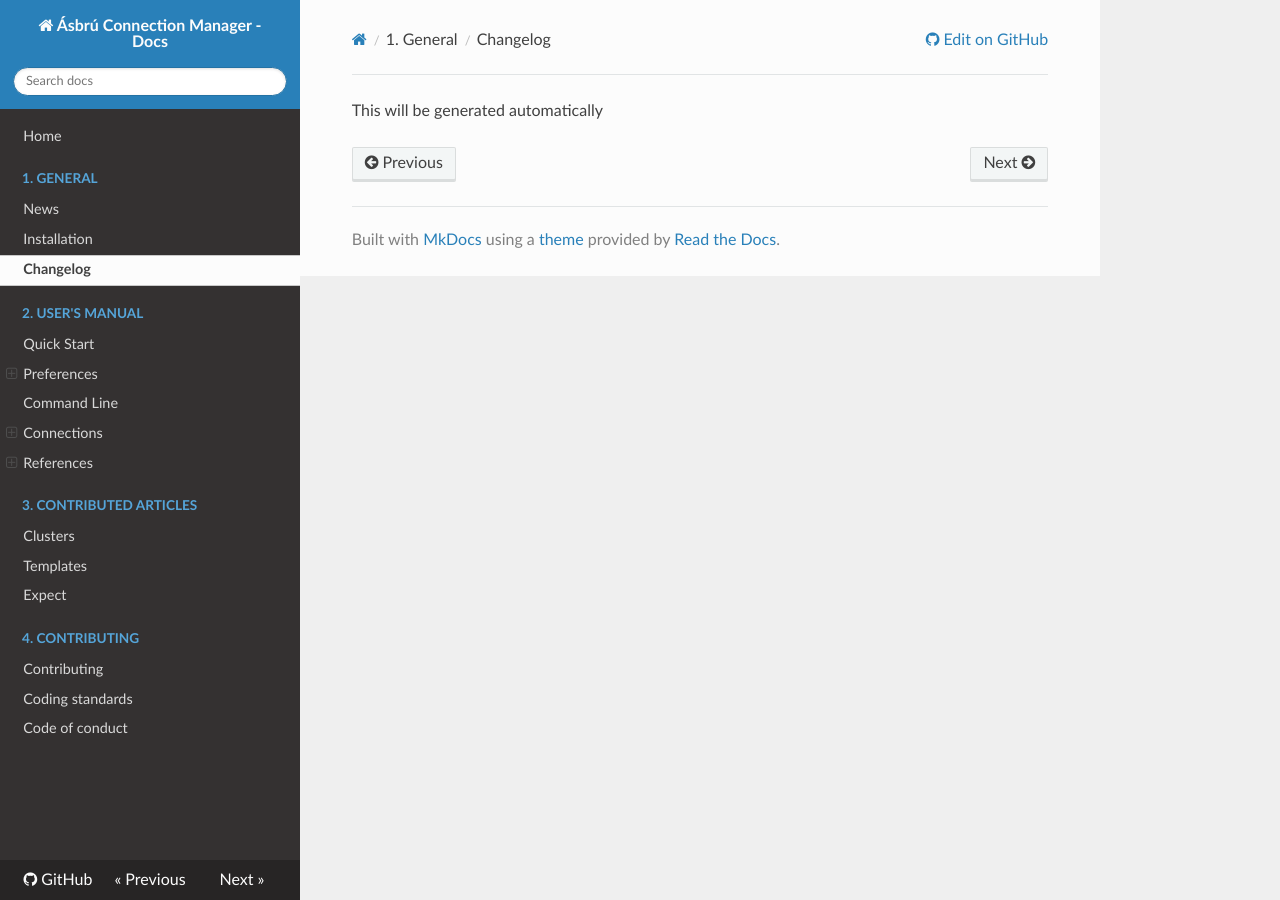
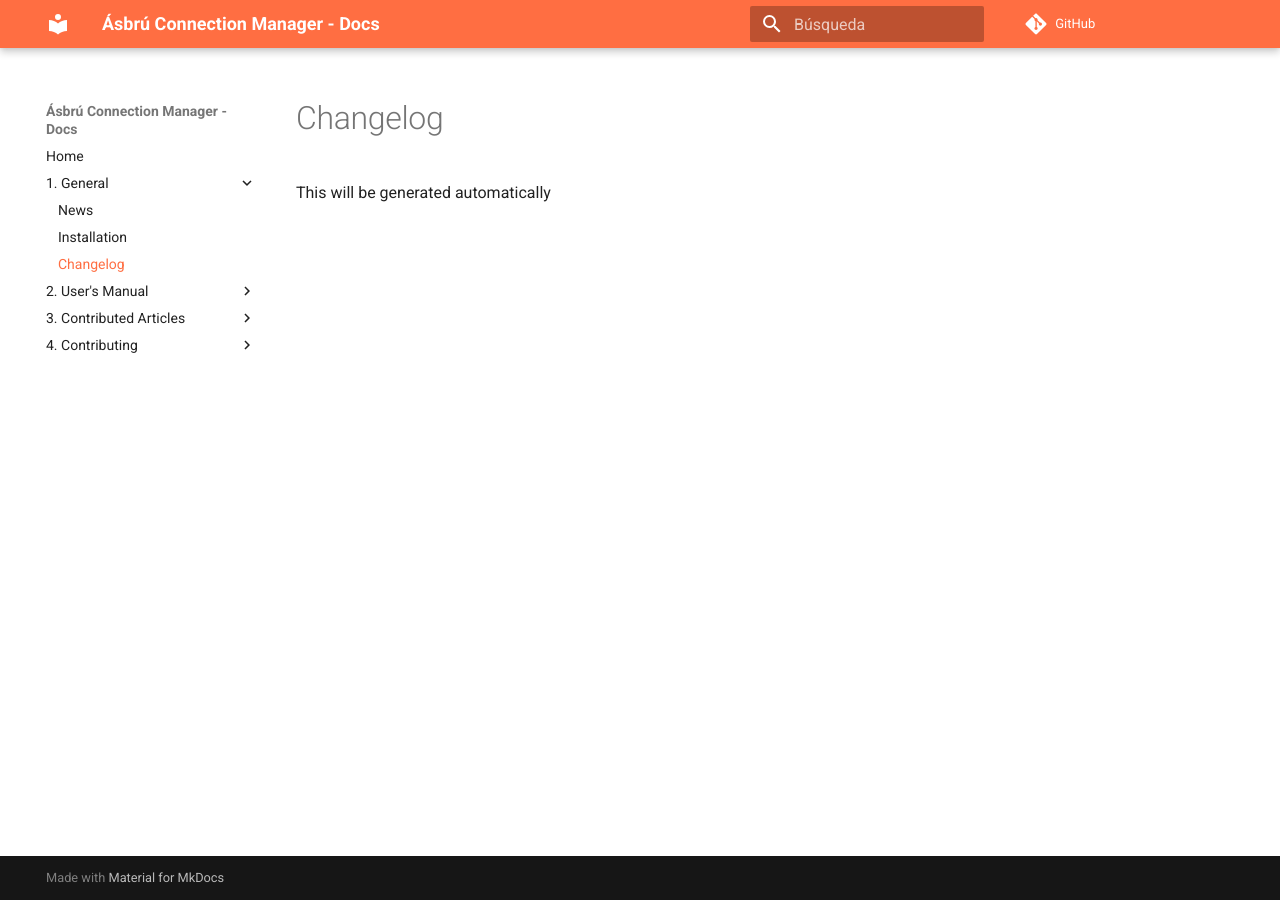
Before and after one commit to asbru-cm/asbru-cm, an MkDocs documentation site: the page built from doc/General/Changelog.md, in a window 1280 px wide. Built offline with MkDocs 1.6.1 and Material for MkDocs 9.7.7, drawn with Linux system fonts in a browser that asks for light colours; nearby versions of some CDN libraries; comment, search, counter and statistics services are not loaded.

Commit message:
fixed wrong filename, added material theme to test

```diff
--- a/mkdocs.yml
+++ b/mkdocs.yml
@@ -50,5 +50,11 @@
       - Coding standards: Contributing/CODING_STANDARD.md
       - Code of conduct: Contributing/CODE_OF_CONDUCT.md
 
+theme:
+    name: material
+    language: es
+    palette:
+        primary: 'deep orange'
+        accent: 'orange'
 markdown_extensions:
   - admonition
```
Also changed, not shown: doc/Manual/images/subs2.png (deleted).
